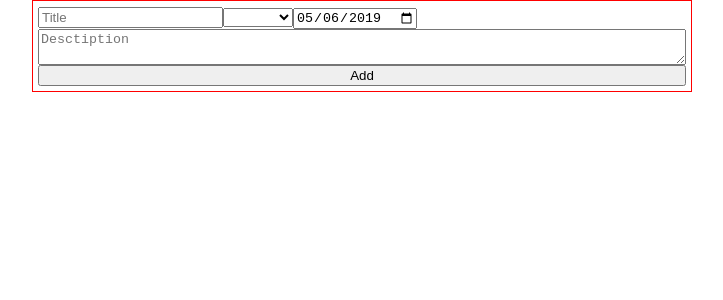
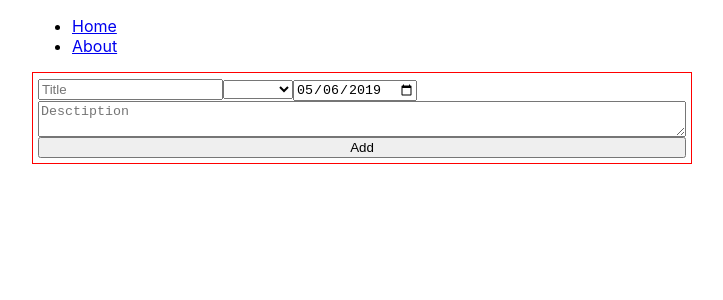
Before and after one commit to StolpnerA/reactjs--minsk-testing-challenge, a React (Create React App) app: page / in a window 1280 px wide. Shown: the top 300 px of the page, without its empty margins (278-1001 px from the left). Built offline with nearby package versions, Linux system fonts and the light colour scheme.

Commit message:
added router and added page about and home

```diff
--- a/package.json
+++ b/package.json
@@ -5,6 +5,7 @@
   "dependencies": {
     "react": "^16.8.6",
     "react-dom": "^16.8.6",
+    "react-router-dom": "^5.0.0",
     "react-scripts": "3.0.0"
   },
   "scripts": {
--- a/src/App.js
+++ b/src/App.js
@@ -1,124 +1,38 @@
 import React, { Component } from 'react';
+import { BrowserRouter as Router, Route, Link } from "react-router-dom";
+
+import PageAbout from './pages/PageAbout';
+import PageHome from './pages/PageHome';
+
 import './App.css'
-import FormAddTask from './components/FormAddTask';
-import FormFilter from './components/FormFilter';
-import TableItems from './components/TableItems';
-import { updateTasks, getTasks } from './api';
-import { FILTER_FIELDS } from './helpers/constants';
 
 class App extends Component {
-  constructor() {
-    super();
-    this.state = {
-      items: [],
-      filteredItems: null,
-      filters: {},
-    };
-
-    getTasks().then((tasks) => {
-      if (!tasks) return;
-      this.setState({
-        items: tasks,
-      });
-    })
-
-    this.setTask = this.setTask.bind(this);
-    this.changeStatusTasks = this.changeStatusTasks.bind(this);
-    this.deleteSelectedItems = this.deleteSelectedItems.bind(this);
-    this.changeFilter = this.changeFilter.bind(this);
-  }
-
-  setTask(task) {
-    let { items } = this.state;
-    items.push(task);
-    updateTasks(items).then(() => {
-      this.setState({
-        items,
-      });
-    });
-  }
-
-  changeStatusTasks(indexItems) {
-    const { items } = this.state;
-    indexItems.forEach(indexItem => {
-      items[indexItem].done = !items[indexItem].done;
-    })
-    updateTasks(items).then(() => {
-      this.setState({
-        items,
-      });
-    });
-  }
-
-  deleteSelectedItems(indexItemsForDelete) {
-    const { items } = this.state;
-    const filteredItems = items.filter((item, index) => !indexItemsForDelete.includes(index));
-    updateTasks(filteredItems).then(() => {
-      this.setState({
-        items: filteredItems,
-      });
-    });
-  }
-
-  changeFilter(value, field) {
-    const filters = Object.assign({}, this.state.filters);
-    if (value) {
-      filters[field] = value;
-    } else {
-      delete filters[field];
-    }
-    this.filtering(filters);
-  }
-
-  filtering(filters) {
-    if (Object.keys(filters).length === 0 && filters.constructor === Object) {
-      this.setState({
-        filteredItems: null,
-        filters,
-      });
-      return;
-    }
-    let filteringItems = this.state.items;
-    Object.keys(filters).forEach(field => {
-      switch(field) {
-        case FILTER_FIELDS.done:
-        case FILTER_FIELDS.date:
-          filteringItems = filteringItems.filter(item => {
-            return item[field] === filters[field];
-          })
-          break;
-        case FILTER_FIELDS.search:
-          filteringItems = filteringItems.filter(item => {
-            const { title, description } = item;
-            const searchValue = filters[field].toLowerCase();
-            if (title.toLowerCase().indexOf(searchValue) === -1 && description.toLowerCase().indexOf(searchValue) === -1) {
-              return false
-            }
-            return true
-          })
-          break;
-        default: break;
-      }
-    })
-    this.setState({
-      filteredItems: filteringItems,
-      filters,
-    });
-  }
-
   render() {
     return (
       <div className="app">
-        <FormAddTask addTask={ this.setTask } />
-        <FormFilter
-          isShow={ Boolean(this.state.items.length) }
-          changeFilter={ this.changeFilter }
-        />
-        <TableItems
-          items={ this.state.filteredItems || this.state.items }
-          changeStatusTasks={ this.changeStatusTasks }
-          deleteSelectedItems={ this.deleteSelectedItems }
-        />
+        <Router>
+          <nav>
+            <ul>
+              <li>
+                <Link to="/">Home</Link>
+              </li>
+              <li>
+                <Link to="/about/">About</Link>
+              </li>
+            </ul>
+          </nav>
+
+          <Route
+            exact
+            path="/"
+            component={ PageHome }
+          />
+
+          <Route
+            path="/about"
+            component={ PageAbout }
+          />
+        </Router>
       </div>
     );
   }
--- /dev/null
+++ b/src/pages/PageAbout.js
@@ -0,0 +1,11 @@
+import React, { Component } from 'react';
+
+class PageAbout extends Component {
+  render() {
+    return (
+      <div>About Page</div>
+    )
+  }
+}
+
+export default PageAbout
--- /dev/null
+++ b/src/pages/PageHome.js
@@ -0,0 +1,128 @@
+import React, { Component } from 'react';
+
+import FormAddTask from '../components/FormAddTask';
+import FormFilter from '../components/FormFilter';
+import TableItems from '../components/TableItems';
+
+import { updateTasks, getTasks } from '../api';
+import { FILTER_FIELDS } from '../helpers/constants';
+
+class PageHome extends Component {
+  constructor() {
+    super();
+    this.state = {
+      items: [],
+      filteredItems: null,
+      filters: {},
+    };
+
+    getTasks().then((tasks) => {
+      if (!tasks) return;
+      this.setState({
+        items: tasks,
+      });
+    })
+
+    this.setTask = this.setTask.bind(this);
+    this.changeStatusTasks = this.changeStatusTasks.bind(this);
+    this.deleteSelectedItems = this.deleteSelectedItems.bind(this);
+    this.changeFilter = this.changeFilter.bind(this);
+  }
+
+  setTask(task) {
+    let { items } = this.state;
+    items.push(task);
+    updateTasks(items).then(() => {
+      this.setState({
+        items,
+      });
+    });
+  }
+
+  changeStatusTasks(indexItems) {
+    const { items } = this.state;
+    indexItems.forEach(indexItem => {
+      items[indexItem].done = !items[indexItem].done;
+    })
+    updateTasks(items).then(() => {
+      this.setState({
+        items,
+      });
+    });
+  }
+
+  deleteSelectedItems(indexItemsForDelete) {
+    const { items } = this.state;
+    const filteredItems = items.filter((item, index) => !indexItemsForDelete.includes(index));
+    updateTasks(filteredItems).then(() => {
+      this.setState({
+        items: filteredItems,
+      });
+    });
+  }
+
+  changeFilter(value, field) {
+    const filters = Object.assign({}, this.state.filters);
+    if (value) {
+      filters[field] = value;
+    } else {
+      delete filters[field];
+    }
+    this.filtering(filters);
+  }
+
+  filtering(filters) {
+    if (Object.keys(filters).length === 0 && filters.constructor === Object) {
+      this.setState({
+        filteredItems: null,
+        filters,
+      });
+      return;
+    }
+    let filteringItems = this.state.items;
+    Object.keys(filters).forEach(field => {
+      switch(field) {
+        case FILTER_FIELDS.done:
+        case FILTER_FIELDS.date:
+          filteringItems = filteringItems.filter(item => {
+            return item[field] === filters[field];
+          })
+          break;
+        case FILTER_FIELDS.search:
+          filteringItems = filteringItems.filter(item => {
+            const { title, description } = item;
+            const searchValue = filters[field].toLowerCase();
+            if (title.toLowerCase().indexOf(searchValue) === -1 && description.toLowerCase().indexOf(searchValue) === -1) {
+              return false
+            }
+            return true
+          })
+          break;
+        default: break;
+      }
+    })
+    this.setState({
+      filteredItems: filteringItems,
+      filters,
+    });
+  }
+
+  render() {
+    return (
+      <div>
+        <FormAddTask addTask={ this.setTask } />
+        <FormFilter
+          isShow={ Boolean(this.state.items.length) }
+          changeFilter={ this.changeFilter }
+        />
+        <TableItems
+          items={ this.state.filteredItems || this.state.items }
+          changeStatusTasks={ this.changeStatusTasks }
+          deleteSelectedItems={ this.deleteSelectedItems }
+        />
+      </div>
+    )
+  }
+}
+
+export default PageHome;
```
Also changed, not shown: 1 other file (tests, documents, lock files or other folders).
